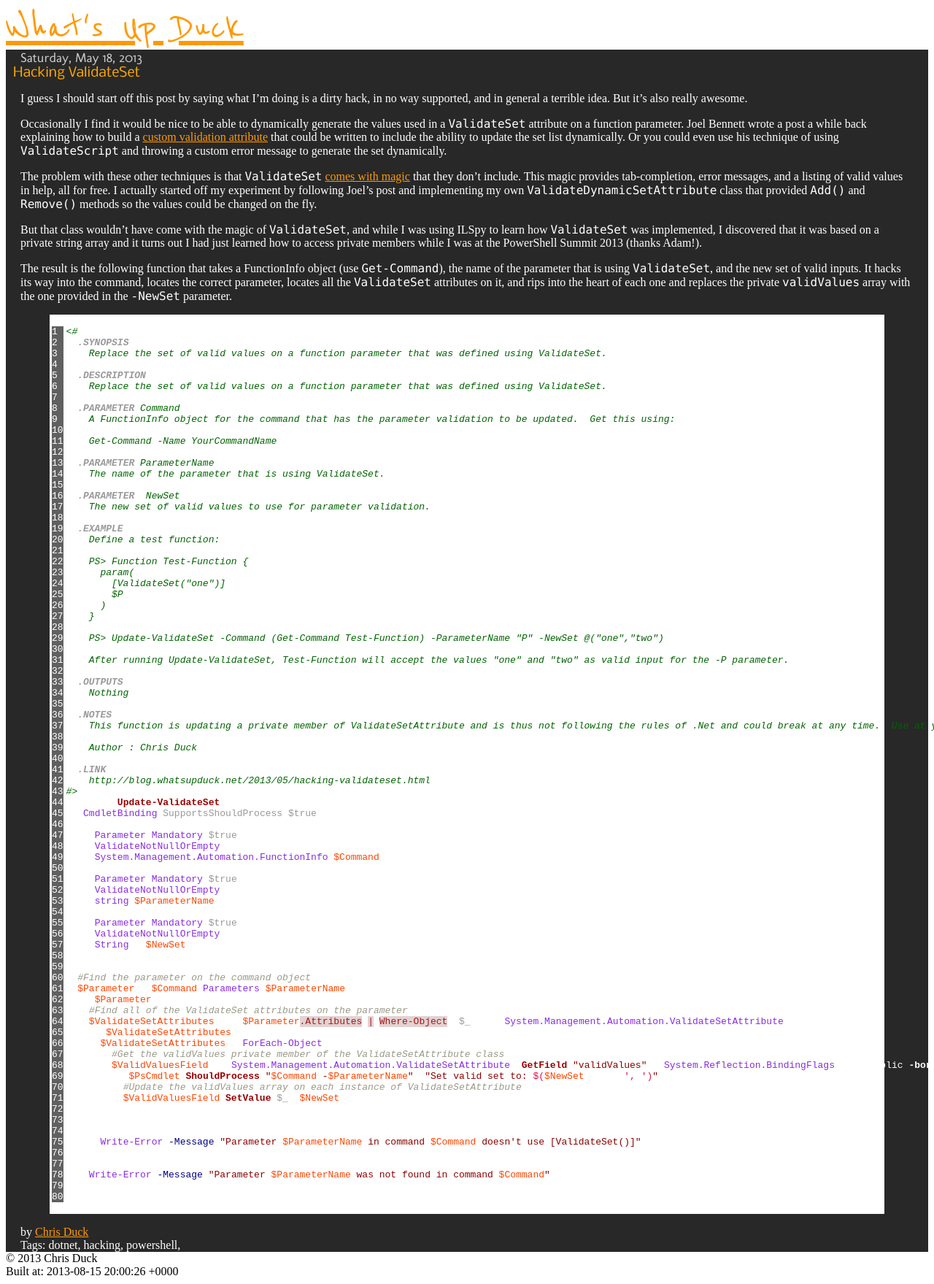
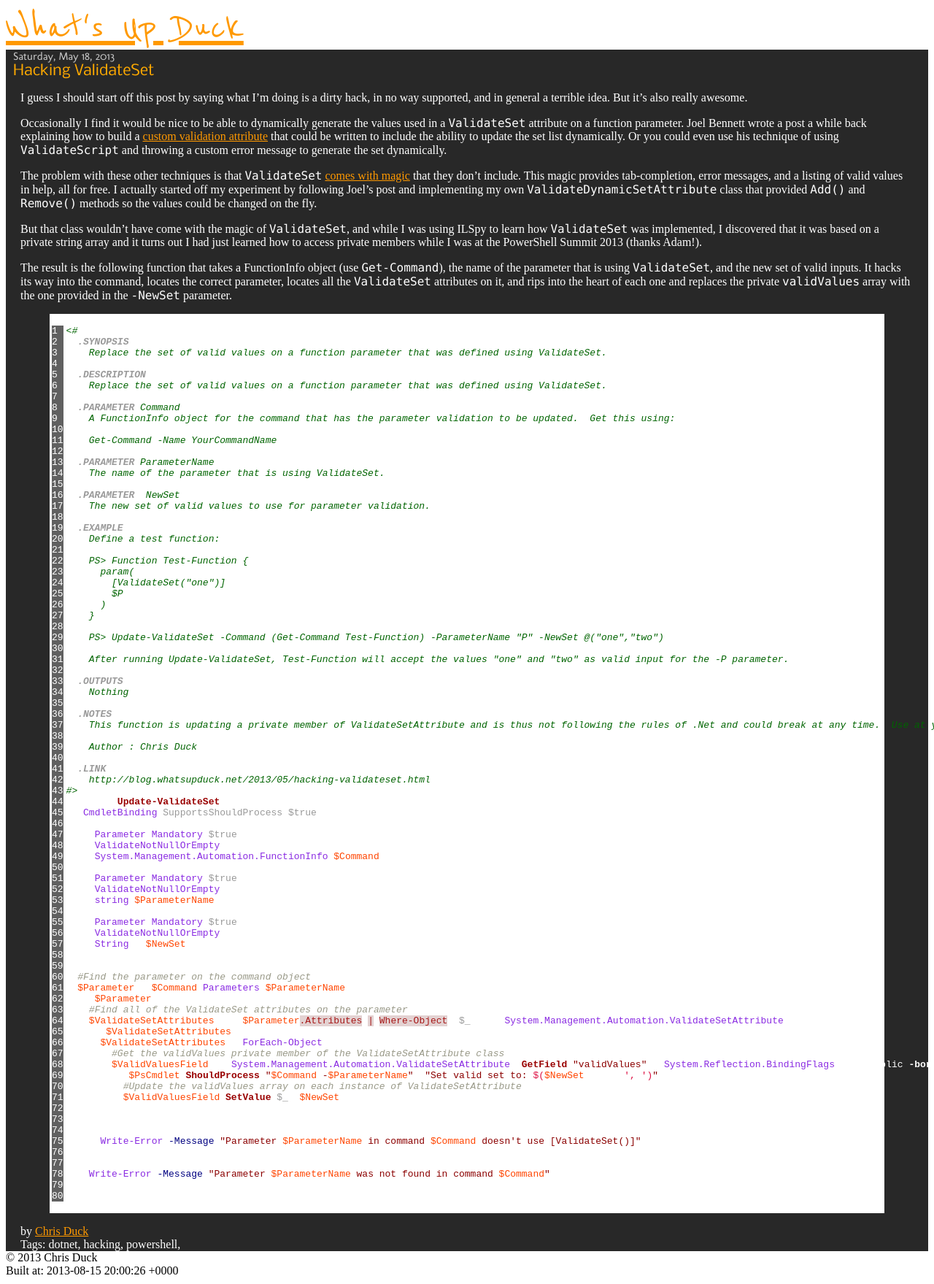
Before and after one commit to gpduck/gpduck.github.io, a Jekyll site: the page built from _posts/2013-05-18-hacking-validateset.markdown, in a window 1280 px wide. Shown: the whole page at 73% size. Built offline with Jekyll 4.4.1, drawn with Linux system fonts in a browser that asks for light colours.

Commit message:
Update site.css

```diff
--- a/css/site.css
+++ b/css/site.css
@@ -22,18 +22,21 @@ a:visited {
   padding-right: 20px;
 }
 
+#postheader {
+  margin-left: -10px;
+}
+
 #postdate {
   display: block;
-  font: normal normal 18px Molengo;
+  font: normal normal 15px Molengo;
   color: #cccccc;
 }
 
 #posttitle {
   display: block;
   margin: 0;
-  font: normal normal 18px Nobile;
+  font: normal normal 20px Nobile;
   color: #ffaa00;
-  margin-left: -10px;
 }
 
 #postcontent {
```
